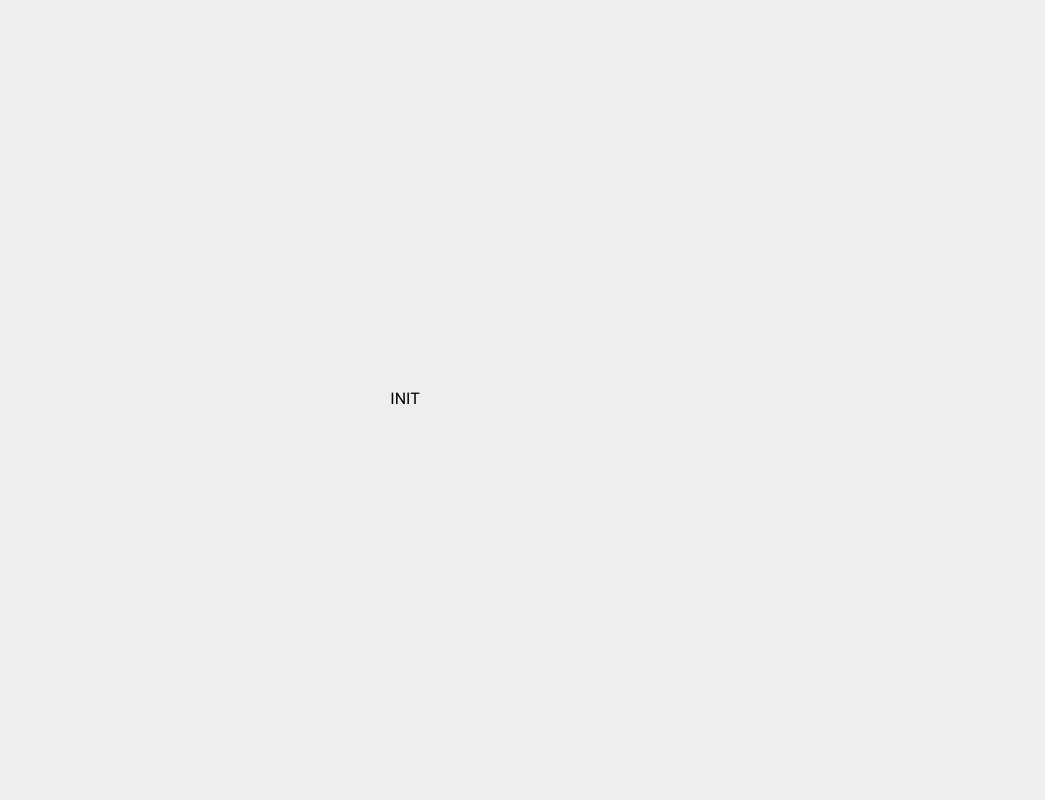
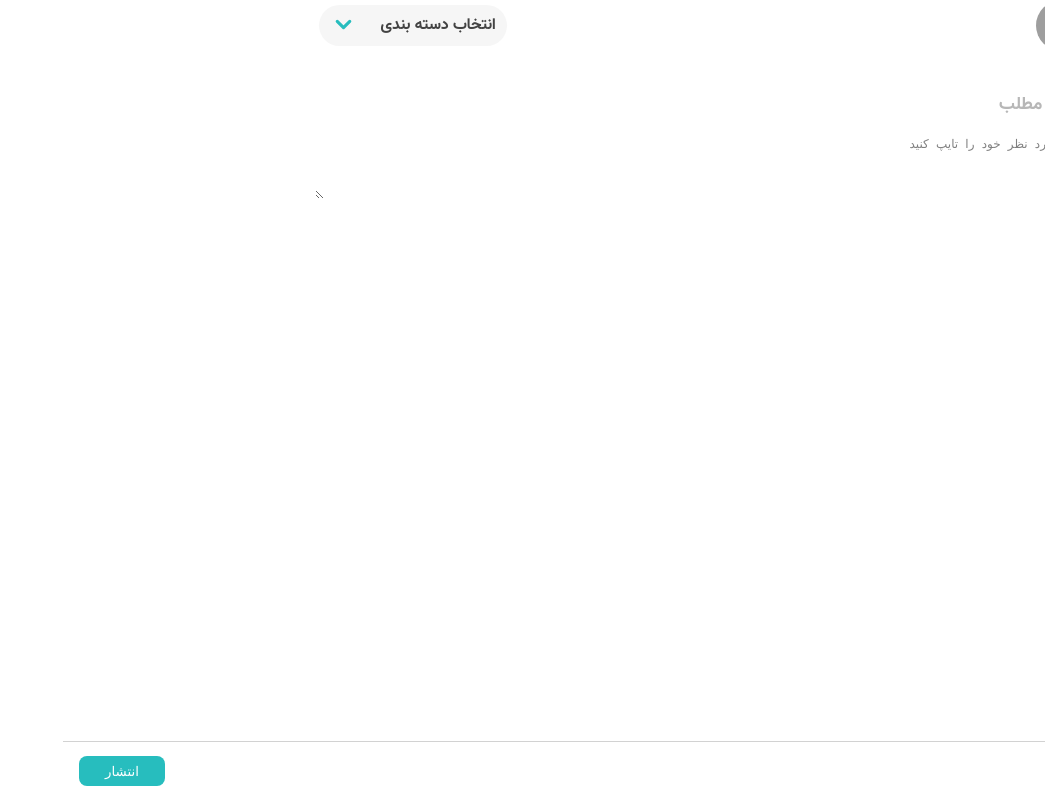
Before and after one commit to ochilliam/profile-test, a React (Create React App) app: page / in a window 1280 px wide. Shown: the whole page, without its empty margins (235-1280 px from the left). Built offline with nearby package versions, Linux system fonts and the light colour scheme; grey boxes are pictures that could not be loaded.

Commit message:
style: Working on layout style

```diff
--- a/src/assets/App.css
+++ b/src/assets/App.css
@@ -1,6 +1,86 @@
-.app {
-  display: grid;
-  place-items: center;
-  height: 100vh;
-  background-color: #eee;
+.header {
+  display: flex;
+  align-items: center;
+  justify-content: space-between;
 }
+
+.header__avatar {
+  width: 3.2rem;
+  height: 3.2rem;
+  object-fit: cover;
+  object-position: center;
+  border-radius: var(--border-radius-full);
+}
+
+.header__dropdown {
+  display: flex;
+  justify-content: space-between;
+  font-family: "vazir-bold";
+  width: 18ch;
+  line-height: 1.7rem;
+  color: var(--text-gray-600);
+  background-color: var(--bg-gray-100);
+  border-radius: var(--border-radius-full);
+  padding: 0.44rem 0.72rem;
+}
+
+.post {
+  padding: 2.5rem 0rem;
+}
+
+.post__label {
+  color: var(--text-gray-300);
+  font-family: "vazir-bold";
+  font-size: var(--font-lg);
+}
+
+.post__input {
+  min-width: 100%;
+  border: none;
+  margin: 1rem 0;
+}
+
+.post__input::placeholder {
+  font-size: var(--font-sm);
+  color: var(--text-gray-400);
+}
+
+.selection {
+  position: fixed;
+  bottom: 0;
+  right: 0;
+  left: 0;
+  width: 100%;
+}
+
+.selection__wrapper {
+  display: flex;
+  justify-content: space-between;
+  align-items: center;
+  border-top: 0.06rem solid var(--text-gray-200);
+  padding: 0.75rem 1rem;
+}
+
+.selection__icon {
+  align-self: center;
+}
+
+.selection__body > * + * {
+  margin-right: 2.6rem;
+}
+
+.icon-btn {
+  padding: 0;
+}
+
+.selection__btn {
+  background-color: var(--color-primary);
+  border-radius: var(--border-radius);
+  color: var(--color-white);
+  padding: 0.44rem 1.63rem;
+  border: none;
+}
+
+.dropdownSvg {
+  color: var(--color-primary);
+}
--- /dev/null
+++ b/src/assets/uilities.css
@@ -0,0 +1,8 @@
+/* ============== Utilities ===============  */
+.base {
+  padding: var(--padding-base);
+}
+
+.font-vazir * {
+  font-family: "vazir";
+}
--- a/src/components/App.js
+++ b/src/components/App.js
@@ -1,8 +1,103 @@
 import React from "react";
 import "../assets/App.css";
+import briefcase from "../assets/briefcase.png";
+import bell from "../assets/bell.png";
+import home from "../assets/home.png";
+
+const onPostSubmit = () => {
+  console.log("yay");
+};
 
 function App() {
-  return <div className="app">INIT</div>;
+  return (
+    <div className="base font-vazir">
+      <div className="header">
+        <img
+          width="42"
+          height="42"
+          alt="profile avatar."
+          src="https://source.unsplash.com/dnL6ZIpht2s"
+          className="header__avatar"
+        />
+
+        {/* TODO: Add selec box component */}
+        <div className="header__dropdown">
+          انتخاب دسته بندی
+          <svg
+            xmlns="http://www.w3.org/2000/svg"
+            width="25"
+            height="25"
+            viewBox="0 0 24 24"
+            fill="none"
+            stroke="currentColor"
+            strokeWidth="3"
+            strokeLinecap="round"
+            strokeLinejoin="round"
+            className="dropdownSvg"
+          >
+            <polyline points="6 9 12 15 18 9"></polyline>
+          </svg>
+        </div>
+      </div>
+      {/* =============== Close Header ============== */}
+
+      <form onSubmit={onPostSubmit} className="post">
+        <label htmlFor="postInput" className="post__label">
+          عنوان مطلب
+        </label>
+        <textarea
+          name="postInput"
+          className="post__input"
+          id="postInput"
+          placeholder="متن مورد نظر خود را تایپ کنید"
+          dir="rtl"
+          cols={35}
+          rows={4}
+        ></textarea>
+
+        {/* ================== Close Text Area ================ */}
+
+        <div className="selection">
+          <div className="selection__wrapper">
+            <div className="selection__body">
+              <button className="icon-btn" type="button">
+                <img
+                  src={briefcase}
+                  className="selection_icon"
+                  height="25"
+                  width="25"
+                  alt="a briefcase icon"
+                />
+              </button>
+              <button className="icon-btn" type="button">
+                <img
+                  className="selection_icon"
+                  src={bell}
+                  height="25"
+                  width="25"
+                  alt="a bell icon"
+                />
+              </button>
+              <button className="icon-btn" type="button">
+                <img
+                  className="selection_icon"
+                  src={home}
+                  height="25"
+                  width="25"
+                  alt="a home icon"
+                />
+              </button>
+            </div>
+            <div>
+              <button className="selection__btn" type="submit">
+                انتشار
+              </button>
+            </div>
+          </div>
+        </div>
+      </form>
+    </div>
+  );
 }
 
 export default App;
--- a/src/index.css
+++ b/src/index.css
@@ -1,16 +1,23 @@
+@import-normalize; /* Normalize Browser Style */
+
 :root {
-  --font-size-sm: 0.75rem;
-  --font-size-lg: 1.125rem;
+  /* Base Font-Size */
+  font-size: 16px;
 
-  --padding-base: 0.021rem 0.038rem; /* vertical | horizontal */
-  --padding-x-base: 00.038rem;
-  --padding-y-base: 00.021rem;
+  --font-sm: 0.75rem; /* 12px */
+  --font-lg: 1.125rem; /* 18px */
+
+  --padding-base: 1rem 0.75rem; /* vertical | horizontal */
 
   --font-vazir: "vazir";
   --font-vazir-bold: "vazir-bold";
 
   --color-white: #ffffff;
-  --color-primary: #3e92e6;
+  --color-primary: #27bdbe;
+  --color-secondary: #3e92e6;
+
+  --border-radius-full: 10rem;
+  --border-radius: 0.5rem;
 
   --text-gray-100: #f6f6f6;
   --text-gray-200: #d2d2d2;
@@ -21,21 +28,20 @@
   --text-gray-700: #2c2c2c;
   --text-gray-800: #212121;
   --text-gray-900: #161616;
+
+  --bg-gray-100: #f6f6f6;
+  --bg-gray-200: #d2d2d2;
+  --bg-gray-300: #b7b7b7;
+  --bg-gray-400: #808080;
+  --bg-gray-500: #4a4a4a;
+  --bg-gray-600: #434343;
+  --bg-gray-700: #2c2c2c;
+  --bg-gray-800: #212121;
+  --bg-gray-900: #161616;
 }
 
-body {
-  margin: 0;
-  font-family: "vazir", -apple-system, BlinkMacSystemFont, "Segoe UI", "Roboto",
-    "Oxygen", "Ubuntu", "Cantarell", "Fira Sans", "Droid Sans", "Helvetica Neue",
-    sans-serif;
-  -webkit-font-smoothing: antialiased;
-  -moz-osx-font-smoothing: grayscale;
-}
+/* ============== Vazir Fonts ============== */
 
-code {
-  font-family: source-code-pro, Menlo, Monaco, Consolas, "Courier New",
-    monospace;
-}
 @font-face {
   font-family: "vazir";
   src: url("assets/Vazir.ttf") format("opentype");
@@ -44,3 +50,27 @@ code {
   font-family: "vazir-bold";
   src: url("assets/Vazir-Bold.ttf") format("opentype");
 }
+
+body {
+  margin: 0 auto;
+  font-family: "vazir", -apple-system, BlinkMacSystemFont, "Segoe UI", "Roboto",
+    "Oxygen", "Ubuntu", "Cantarell", "Fira Sans", "Droid Sans", "Helvetica Neue",
+    sans-serif;
+  -webkit-font-smoothing: antialiased;
+  -moz-osx-font-smoothing: grayscale;
+  direction: rtl;
+}
+
+button {
+  border: none;
+  border-radius: var(--border-radius);
+  background-color: var(--color-white);
+}
+
+@import "assets/uilities.css";
+
+@media screen and (min-width: 426px) {
+  body {
+    max-width: 60%;
+  }
+}
```
